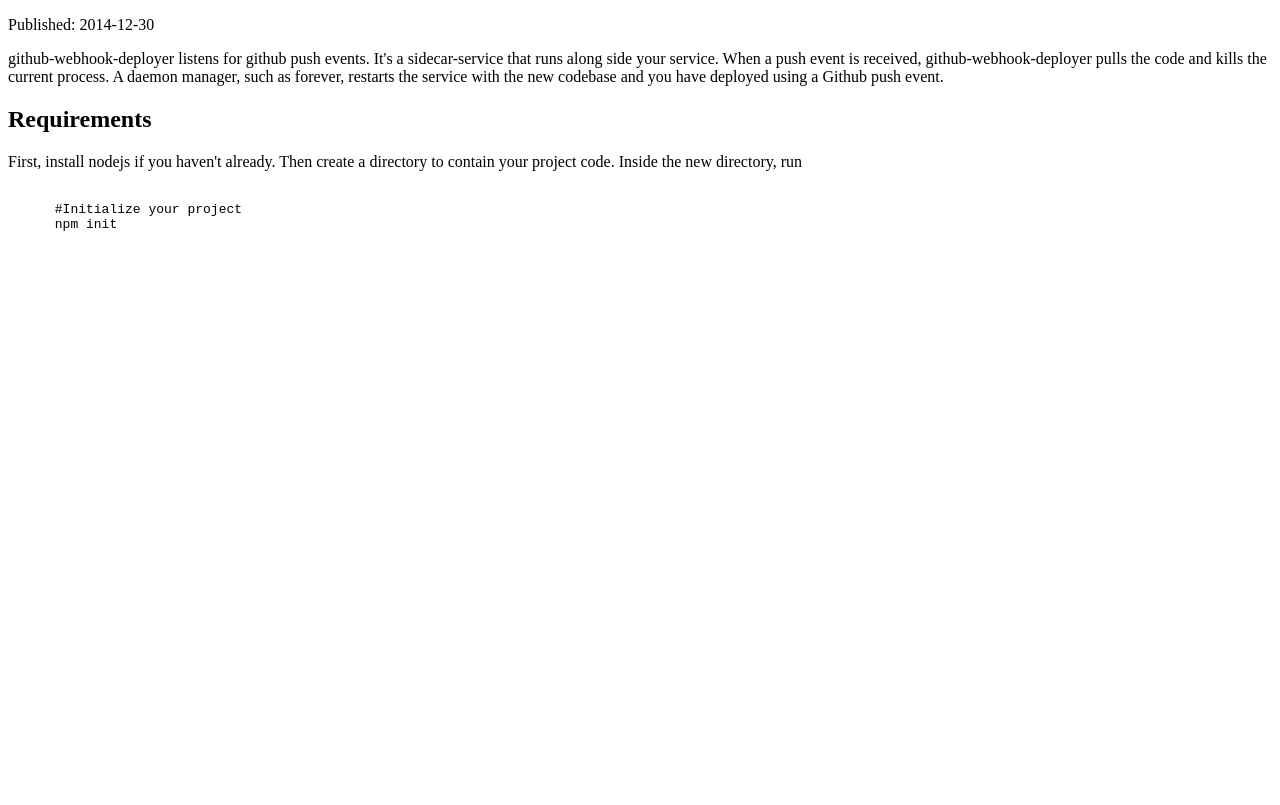
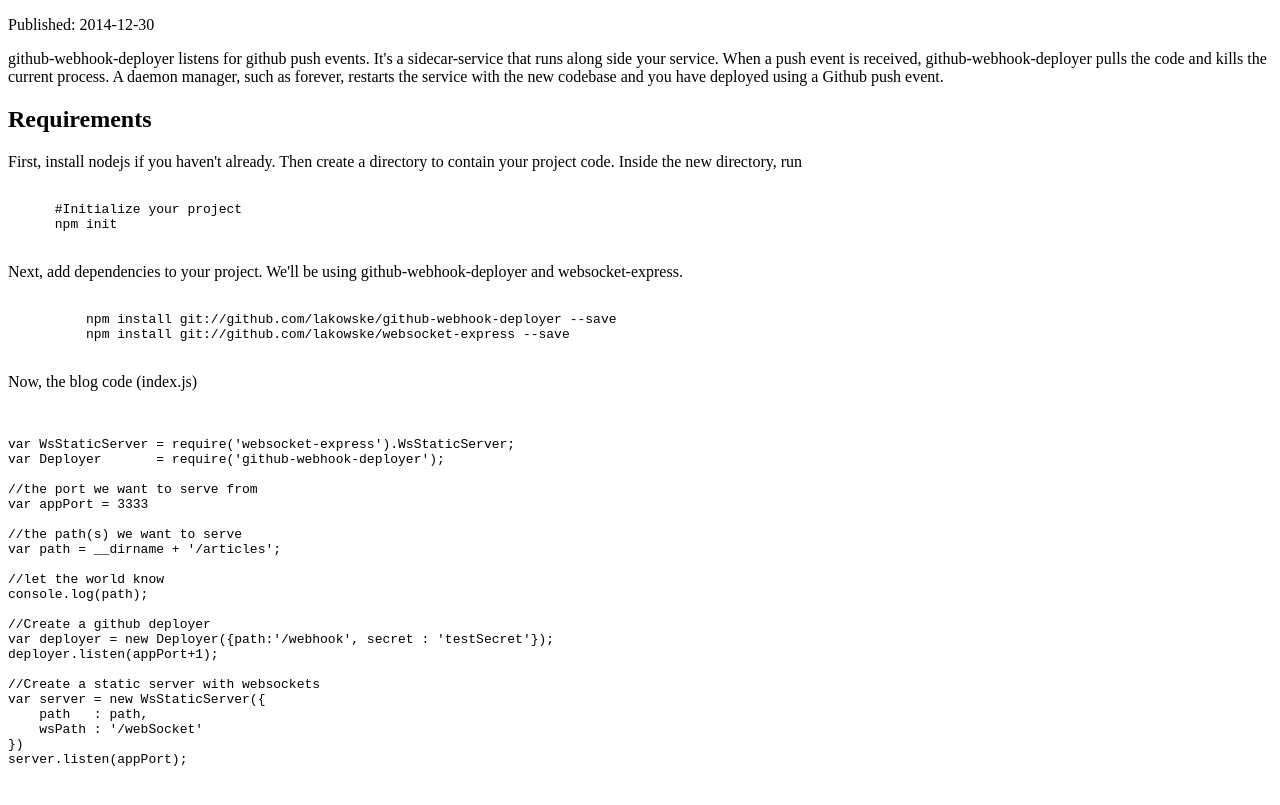
Before and after one commit to lakowske/blog, a website: page articles/github-push-event-deployment/index.html in a window 1280 px wide. Shown: the part 91-896 px from the top of the page. Before the commit the page ends 800 px from the top, so only its background shows below. Drawn offline with Linux system fonts and the light colour scheme.

Commit message:
added the blog code

```diff
--- a/articles/github-push-event-deployment/index.html
+++ b/articles/github-push-event-deployment/index.html
@@ -26,6 +26,42 @@
       npm init
   </code></pre>
 
+      <p>Next, add dependencies to your project.  We'll be using github-webhook-deployer
+	and websocket-express.  </p>
+
+      <pre><code>
+	  npm install git://github.com/lakowske/github-webhook-deployer --save
+	  npm install git://github.com/lakowske/websocket-express --save
+      </code></pre>
+
+      <p>Now, the blog code (index.js)</p>
+
+      <pre><code>
+
+var WsStaticServer = require('websocket-express').WsStaticServer;
+var Deployer       = require('github-webhook-deployer');
+
+//the port we want to serve from
+var appPort = 3333
+
+//the path(s) we want to serve
+var path = __dirname + '/articles';
+
+//let the world know
+console.log(path);
+
+//Create a github deployer
+var deployer = new Deployer({path:'/webhook', secret : 'testSecret'});
+deployer.listen(appPort+1);
+
+//Create a static server with websockets
+var server = new WsStaticServer({
+    path   : path,
+    wsPath : '/webSocket'
+})
+server.listen(appPort);
+
+      </pre></code>
 
 </body>
 </html>
```
